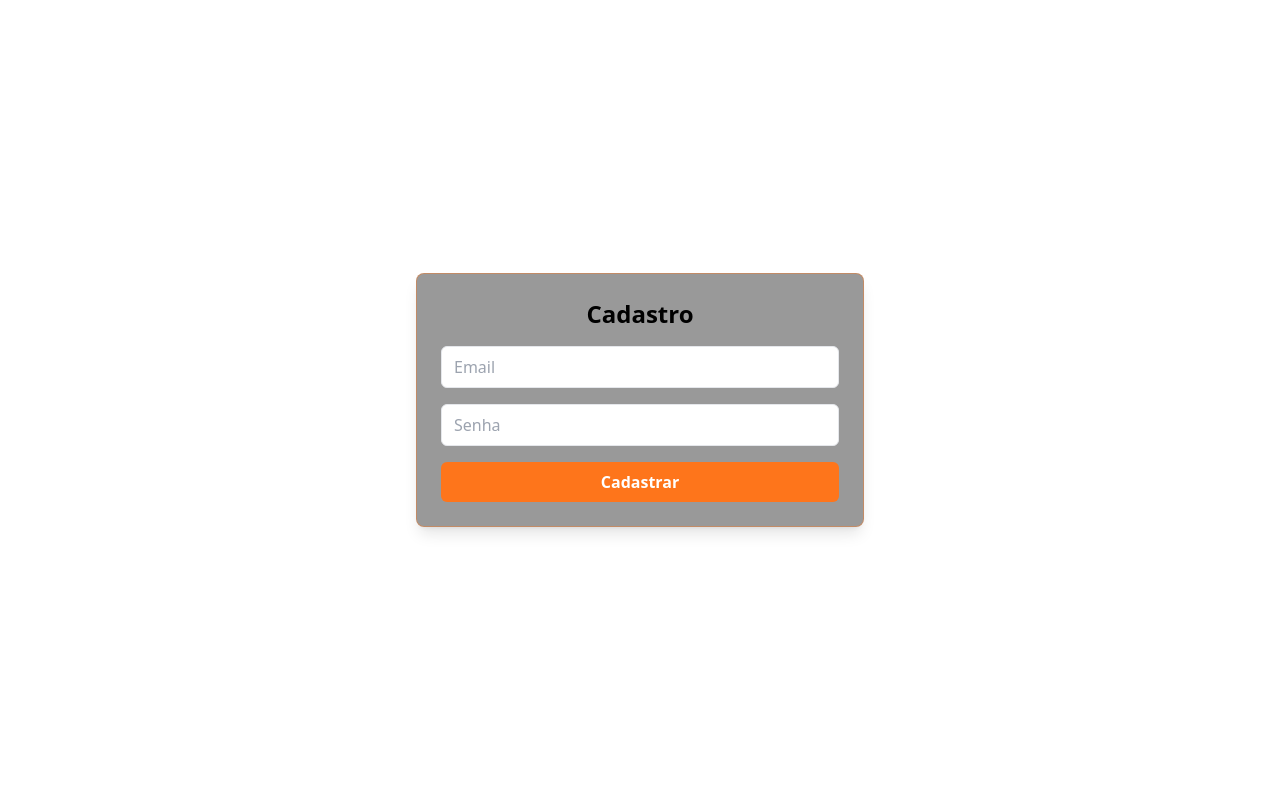
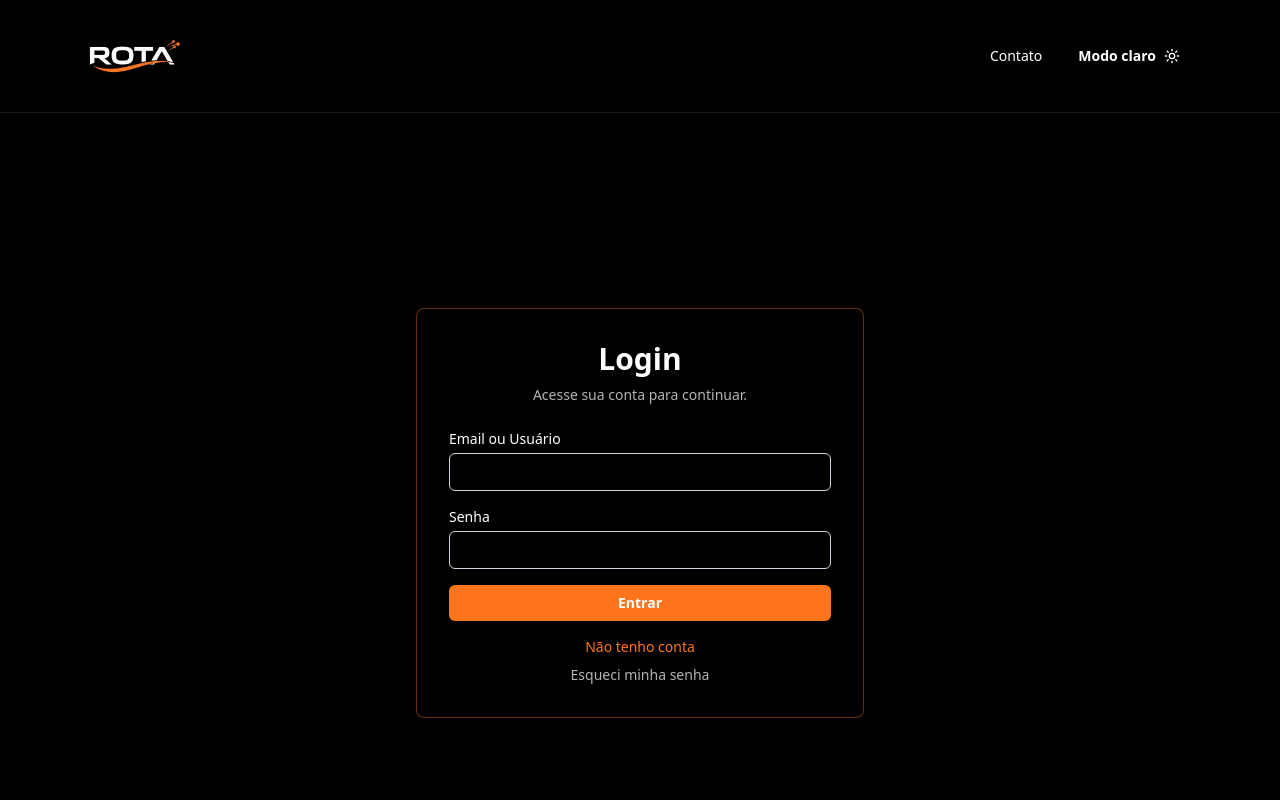
Before and after one commit to UlissesNunes/Rota, a React (Vite) app in the folder Rota/: page /cadastro in a window 1280 px wide. Shown: the top 800 px of the page. Built offline with nearby package versions, Linux system fonts and the light colour scheme; no server answers.

Commit message:
feat: 💯 authServices e melhoria nos inputs

```diff
--- a/Rota/src/App.tsx
+++ b/Rota/src/App.tsx
@@ -1,16 +1,10 @@
 
 import './App.css'
-import { AuthProvider } from './contexts/AuthProvider';
 
-
-// src/App.tsx
-
-import { AppRoutes } from "./routes/AppRoutes";
+import { LoginRota } from './pages/Login/LoginRota';
 
 export default function App() {
   return (
-    <AuthProvider>
-      <AppRoutes />
-    </AuthProvider>
+    <LoginRota />
   );
 }
--- a/Rota/src/pages/Login/CadastroRota.tsx
+++ b/Rota/src/pages/Login/CadastroRota.tsx
@@ -29,6 +29,8 @@ export function CadastroRota() {
           placeholder="Email"
           value={email}
           onChange={(e) => setEmail(e.target.value)}
+          autoComplete="new-password"
+
           className="w-full rounded-md border px-3 py-2 focus:ring-2 focus:ring-[#FE751B]"
         />
         <input
--- a/Rota/src/pages/Login/InputField.tsx
+++ b/Rota/src/pages/Login/InputField.tsx
@@ -28,6 +28,7 @@ export function InputField({
         type={type}
         value={value}
         onChange={onChange}
+        autoComplete="current-password"
         className={`mt-1 w-full rounded-md border px-3 py-2 text-sm shadow-sm focus:outline-none focus:ring-2 focus:ring-[#FE751B] dark:bg-black/60 dark:text-white ${
           error ? "border-red-500" : "border-slate-300"
         }`}
--- a/Rota/src/pages/Login/LoginForm.tsx
+++ b/Rota/src/pages/Login/LoginForm.tsx
@@ -23,6 +23,7 @@ export function LoginForm() {
         value={formData.password}
         onChange={handleChange("password")}
         error={errors.password}
+
       />
 
       <button
```
Also changed, not shown: Rota/src/services/authService.ts (+7 -2 lines).
